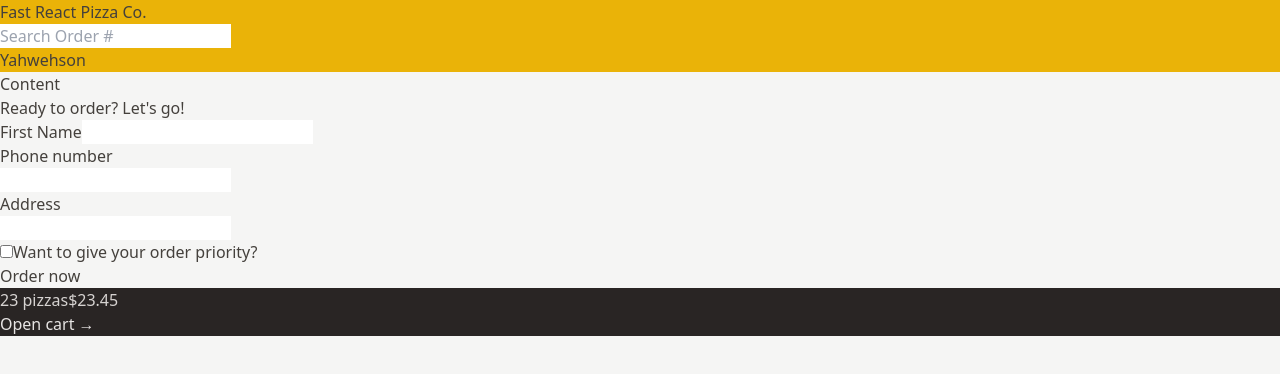
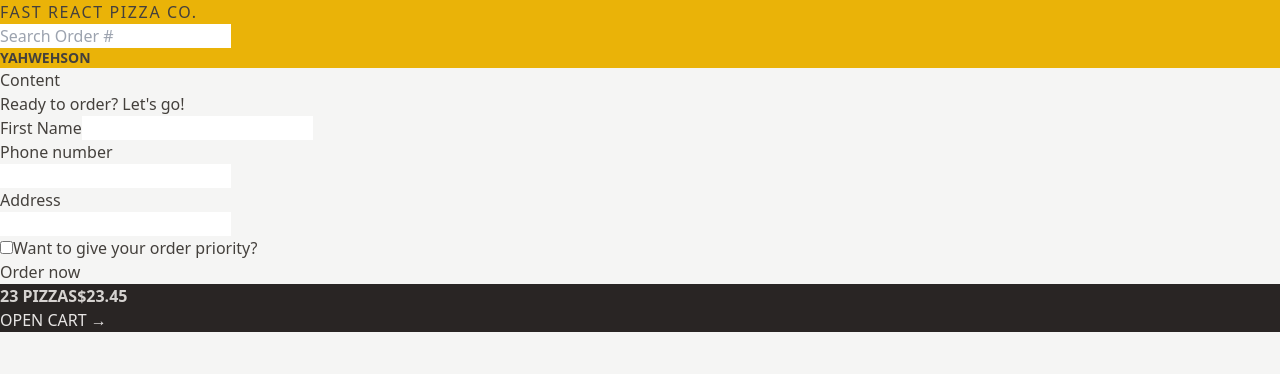
Before and after one commit to Moni-Yahwehson/Pizza-App, a React (Vite) app: page /order/new in a window 1280 px wide. Shown: the top 374 px of the page. Built offline with nearby package versions, Linux system fonts and the light colour scheme.

Commit message:
Styled some of the text

```diff
--- a/src/features/cart/CartOverview.jsx
+++ b/src/features/cart/CartOverview.jsx
@@ -1,9 +1,9 @@
-import { Link } from "react-router-dom";
+import { Link } from 'react-router-dom';
 
 function CartOverview() {
   return (
-    <div className="bg-stone-800 text-stone-200">
-      <p className="text-stone-300">
+    <div className="bg-stone-800 uppercase text-stone-200">
+      <p className="font-semibold text-stone-300">
         <span>23 pizzas</span>
         <span>$23.45</span>
       </p>
--- /dev/null
+++ b/src/features/user/Username.jsx
@@ -0,0 +1,5 @@
+function Username() {
+  return <div className="text-sm font-semibold">Yahwehson</div>;
+}
+
+export default Username;
--- a/src/ui/Header.jsx
+++ b/src/ui/Header.jsx
@@ -1,13 +1,16 @@
-import { Link } from "react-router-dom";
-import SearchOrder from "../features/order/SearchOrder";
+import { Link } from 'react-router-dom';
+import SearchOrder from '../features/order/SearchOrder';
+import Username from '../features/user/Username';
 
 function Header() {
   return (
-    <header className="bg-yellow-500">
-      <Link to="/">Fast React Pizza Co.</Link>
+    <header className="bg-yellow-500 uppercase">
+      <Link to="/" className="tracking-widest">
+        Fast React Pizza Co.
+      </Link>
 
       <SearchOrder />
-      <p>Yahwehson</p>
+      <Username />
     </header>
   );
 }
```
